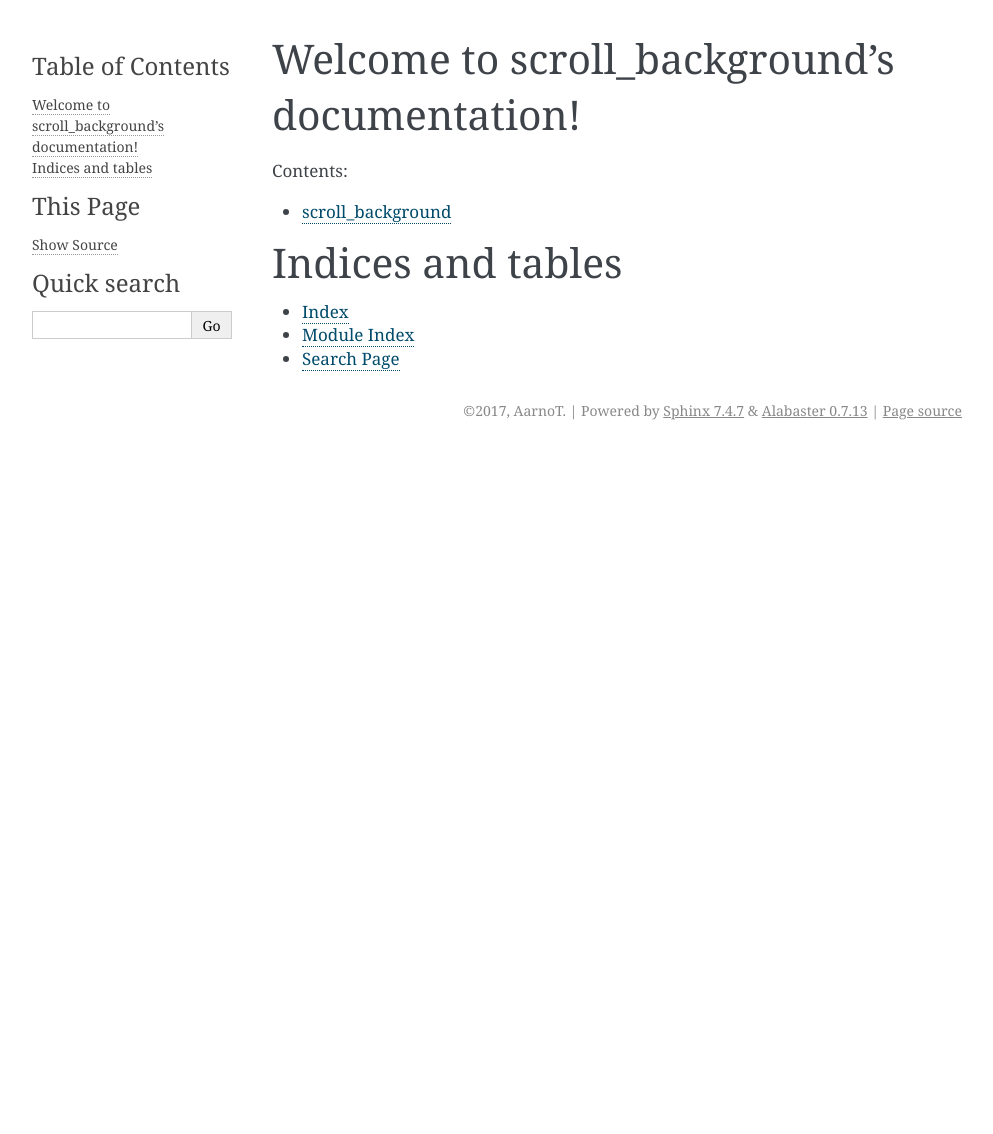
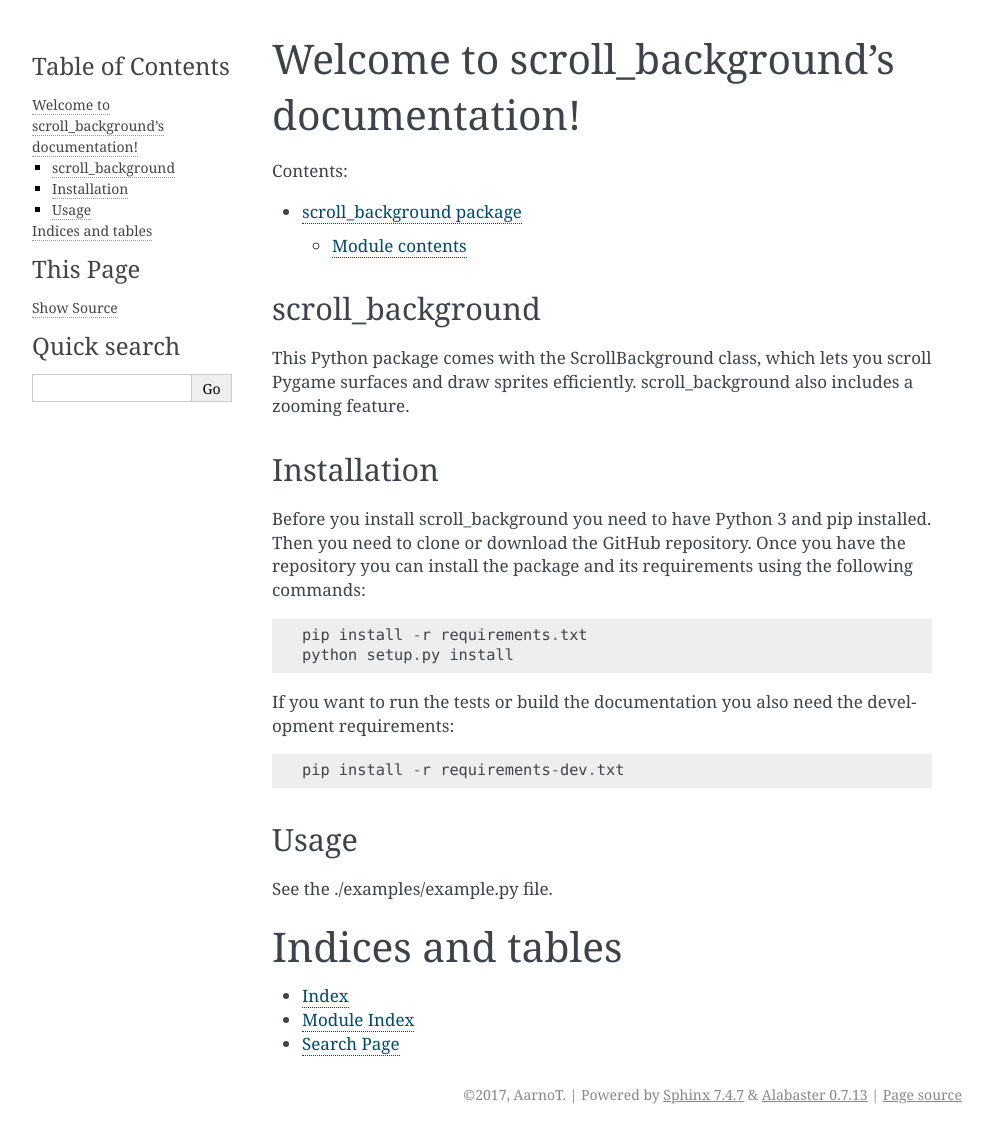
Before and after one commit to AarnoT/scroll_background, a Sphinx documentation site: the page built from docs/source/index.rst, in a window 1280 px wide. Shown: the whole page, without its empty margins (148-1141 px from the left). Built offline with Sphinx 7.4.7, drawn with Linux system fonts in a browser that asks for light colours; before the commit the page ends 900 px from its top, so only the background shows below that.

Commit message:
Update docs

```diff
--- a/docs/source/index.rst
+++ b/docs/source/index.rst
@@ -10,8 +10,9 @@ Welcome to scroll_background's documentation!
    :maxdepth: 2
    :caption: Contents:
 
-   modules
+   scroll_background
 
+.. include:: ../../README.rst
 
 Indices and tables
 ==================
--- a/docs/source/modules.rst
+++ /dev/null
@@ -1,5 +0,0 @@
-scroll_background
-=================
-
-.. toctree::
-   :maxdepth: 4
--- /dev/null
+++ b/docs/source/scroll_background.rst
@@ -0,0 +1,10 @@
+scroll\_background package
+==========================
+
+Module contents
+---------------
+
+.. automodule:: scroll_background
+    :members:
+    :undoc-members:
+    :show-inheritance:
--- a/setup.py
+++ b/setup.py
@@ -5,7 +5,7 @@ from setuptools import setup, find_packages
 
 setup(
     name='scrolling_background',
-    version='0.1.1',
+    version='0.1.64',
     author='AarnoT',
     url='https://github.com/aarnot/scrolling_background',
     packages=find_packages('src', exclude=['docs', 'tests', 'env']),
```
Also changed, not shown: 16 other files.
